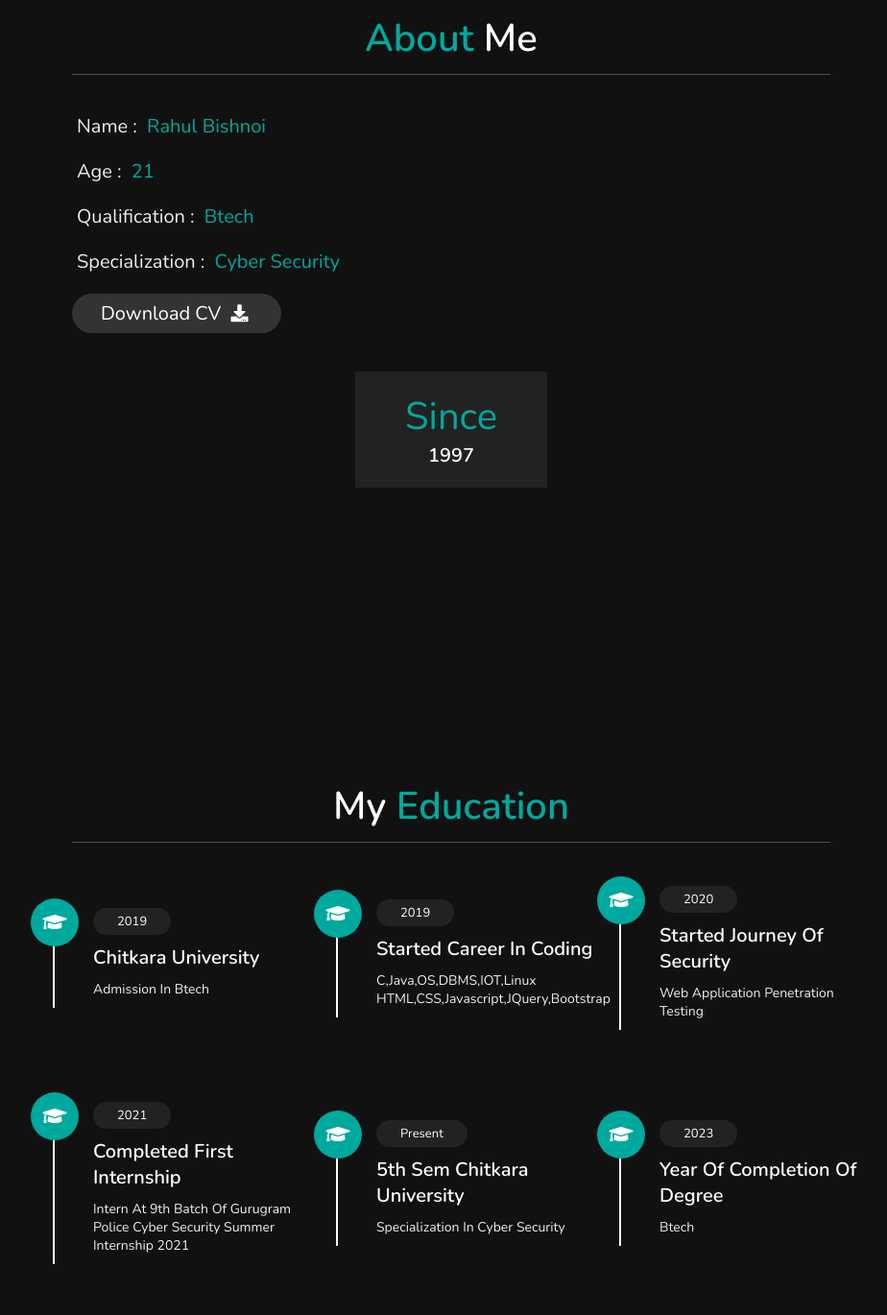
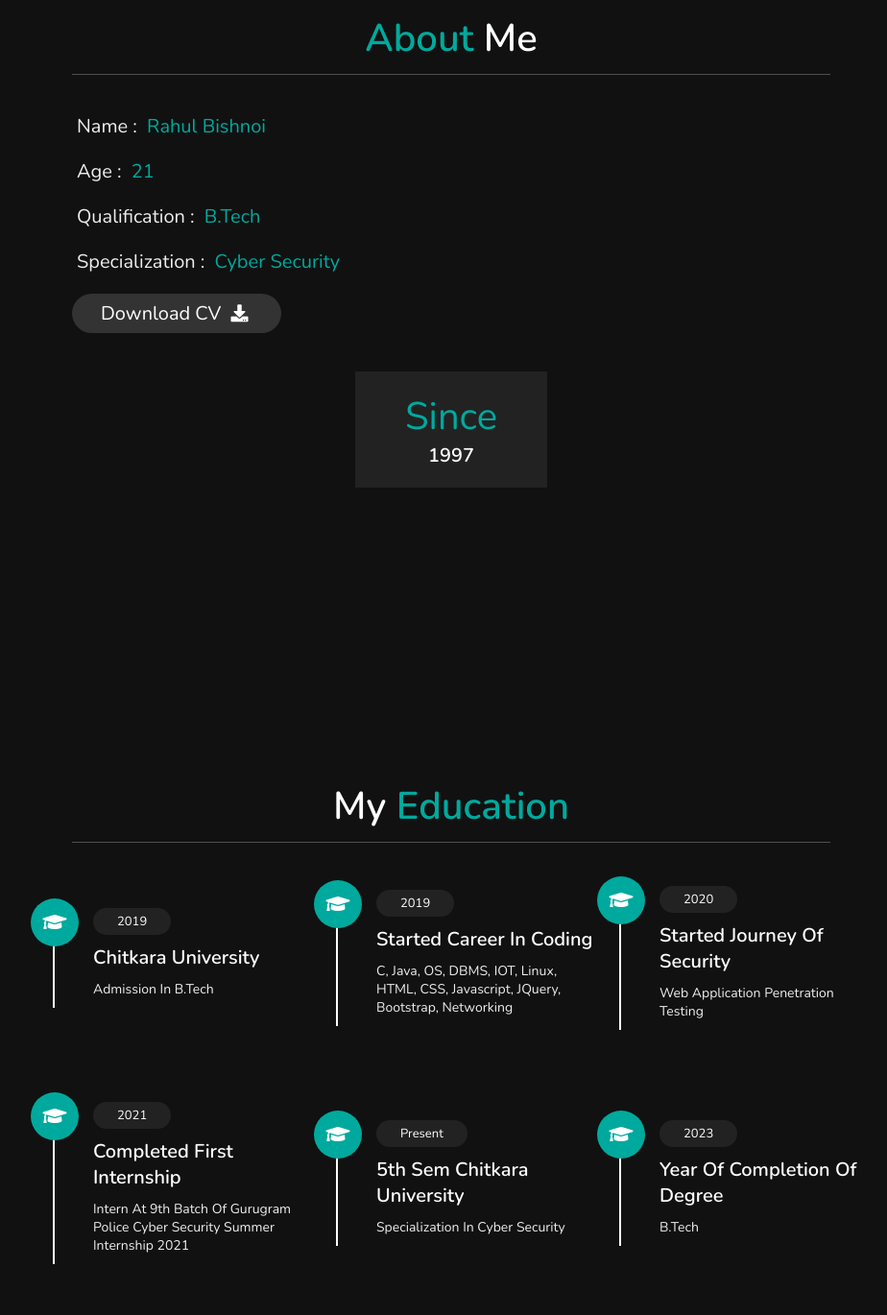
Before and after one commit to bi5hnoi/Portfolio, a plain HTML site: page index.html in a window 1280 px wide. Shown: the part 807-2177 px from the top of the page at 96% size, without its empty margins (345-1269 px from the left). Drawn offline with nearby package versions, Linux system fonts and the light colour scheme.

Commit message:
upgraded

```diff
--- a/index.html
+++ b/index.html
@@ -61,9 +61,9 @@
     <div class="info">
         <h3> <span> name : </span> Rahul Bishnoi </h3>
         <h3> <span> age : </span> 21 </h3>
-        <h3> <span> qualification : </span> Btech </h3>
+        <h3> <span> qualification : </span> B.tech </h3>
         <h3> <span> specialization : </span> Cyber Security </h3>
-        <a href="data/cv.pdf" target="_blank"><button class="btn"> download CV <i class="fas fa-download"></i> </button></a>
+        <a href="data/MyResume.png" target="_blank"><button class="btn"> download CV <i class="fas fa-download"></i> </button></a>
     </div>
 
     <div class="counter">
@@ -92,14 +92,14 @@
         <i class="fas fa-graduation-cap"></i>
         <span>2019</span>
         <h3>Chitkara University</h3>
-        <p>Admission in Btech</p>
+        <p>Admission in B.tech</p>
     </div>
 
     <div class="box">
         <i class="fas fa-graduation-cap"></i>
         <span>2019</span>
         <h3>Started career in coding</h3>
-        <p>C,Java,OS,DBMS,IOT,Linux HTML,CSS,Javascript,jQuery,Bootstrap</p>
+        <p>C, Java, OS, DBMS, IOT, Linux, HTML, CSS, Javascript, jQuery, Bootstrap, Networking</p>
     </div>
 
     <div class="box">
@@ -127,7 +127,7 @@
         <i class="fas fa-graduation-cap"></i>
         <span>2023</span>
         <h3>Year of completion of Degree</h3>
-        <p>Btech</p>
+        <p>B.tech</p>
     </div>
 
 </div>
```
Also changed, not shown: data/MyResume.png (added), 1 other file.
